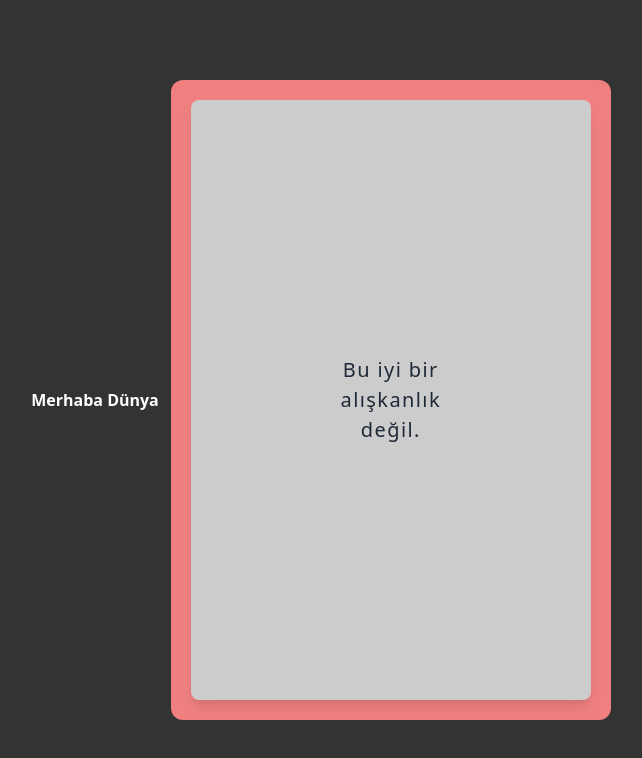
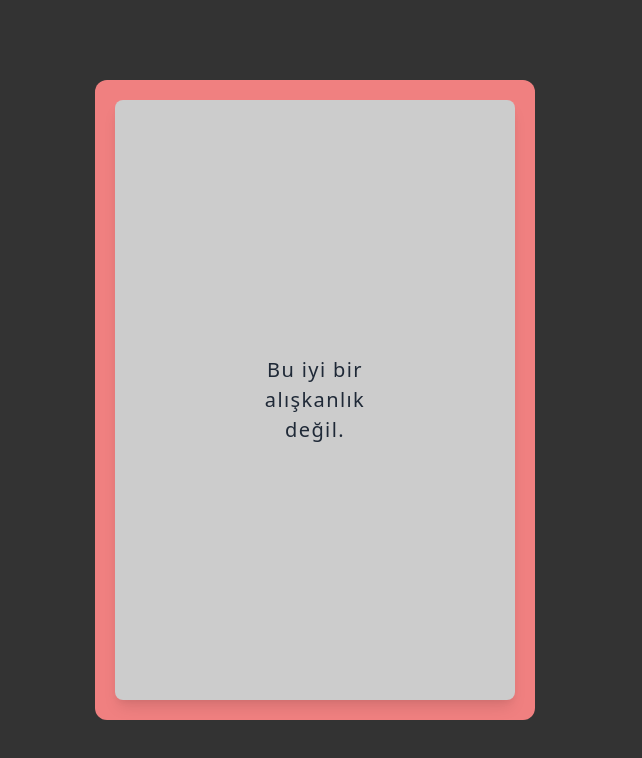
Before and after one commit to gfbmurat/gfbmurat.github.io, a plain HTML site: page index.html in a window 1280 px wide. Shown: the whole page, without its empty margins (325-967 px from the left). Drawn offline with nearby package versions, Linux system fonts and the light colour scheme.

Commit message:
Update index.html

```diff
--- a/index.html
+++ b/index.html
@@ -12,7 +12,6 @@
 </head>
 
 <body class="bg-gray-100 flex justify-center items-center h-screen">
-    <div class="font-bold m-3 text-white">Merhaba Dünya</div>
     <div id="translation-cards" class="grid grid-cols-1 gap-4"></div>
     <!-- Link to JavaScript -->
     <script type="module" src="script.js"></script>
```
